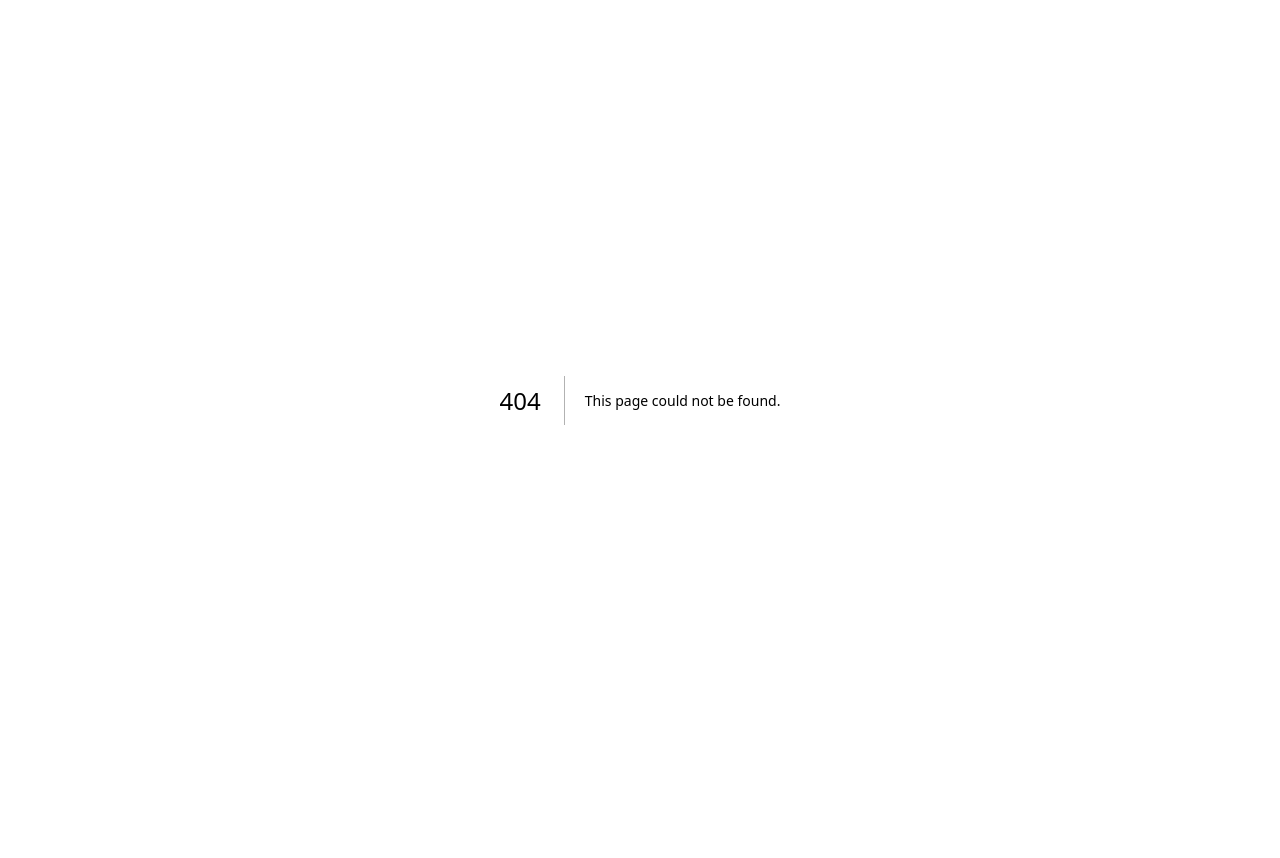
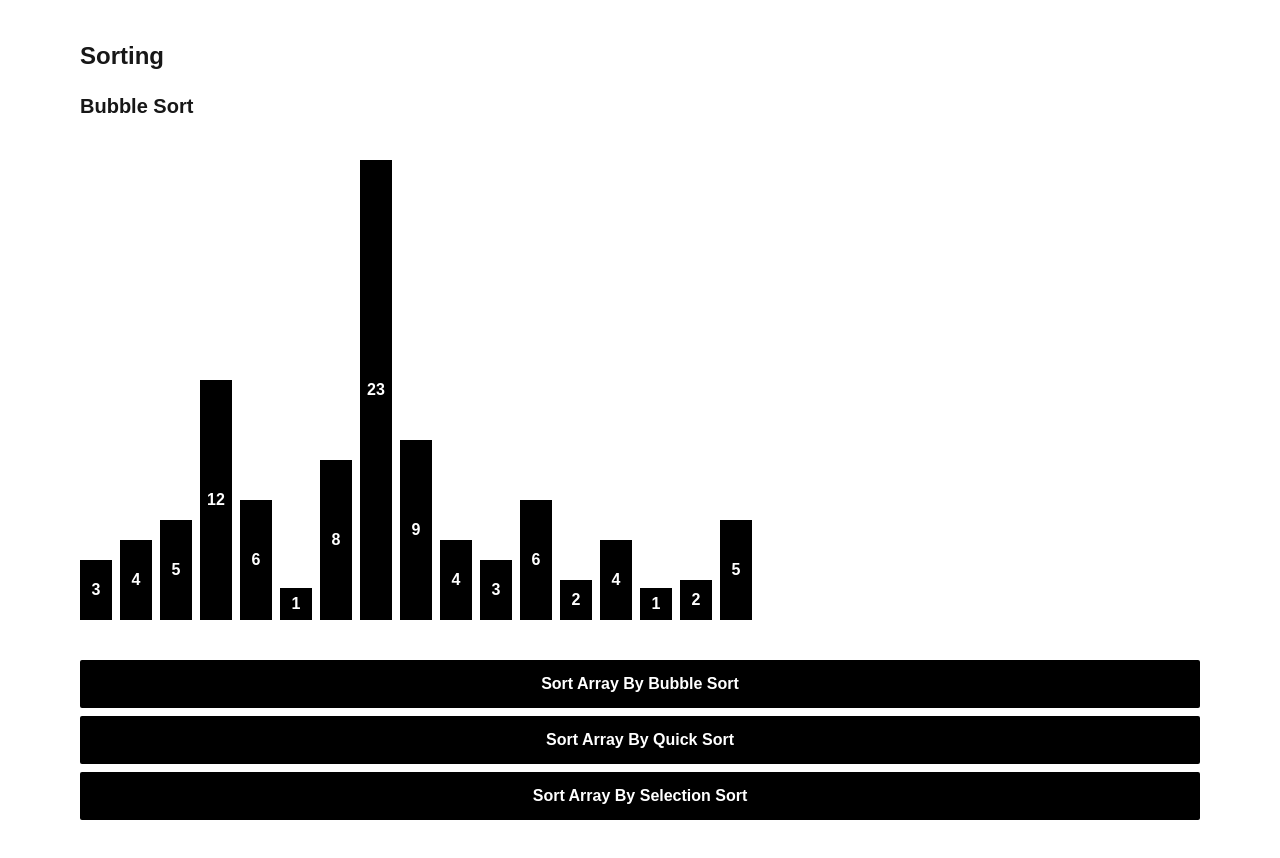
Before and after one commit to PRAVEENYADAV2/college_chan_deploy, a Next.js app: page /sorting in a window 1280 px wide. Before the commit this address had no page. Before the commit the page ends 800 px from the top, so only its background shows below. Built offline with nearby package versions, Linux system fonts and the light colour scheme.

Commit message:
Sorting Alorithms

```diff
--- /dev/null
+++ b/app/sorting/page.jsx
@@ -0,0 +1,112 @@
+"use client"
+import { useState } from "react";
+
+//BubbleSort
+async function BubbleSort(arr, setArr) {
+    let sortedArray = [...arr];
+    for (let i = 0; i < sortedArray.length - 1; i++) {
+        let swapped = false;
+        for (let j = 0; j < sortedArray.length - i - 1; j++) {
+            if (sortedArray[j] > sortedArray[j + 1]) {
+                [sortedArray[j], sortedArray[j + 1]] = [sortedArray[j + 1], sortedArray[j]];
+                swapped = true;
+                setArr([...sortedArray]);
+
+
+                await new Promise(resolve => setTimeout(resolve, 200));
+            }
+        }
+        if (!swapped) break;
+    }
+}
+//QuickSort
+async function QuickSort(arr, setArr, low = 0, high = arr.length - 1) {
+    if (low < high) {
+        const pivotIndex = await partition(arr, setArr, low, high);
+        await QuickSort(arr, setArr, low, pivotIndex - 1);
+        await QuickSort(arr, setArr, pivotIndex + 1, high);
+    }
+}
+
+async function partition(arr, setArr, low, high) {
+    let pivot = arr[high];
+    let k = low - 1;
+
+    for (let i = low; i < high; i++) {
+        if (arr[i] < pivot) {
+            k++;
+            [arr[i], arr[k]] = [arr[k], arr[i]];
+            setArr([...arr]);
+            await new Promise(resolve => setTimeout(resolve, 300));
+        }
+    }
+    [arr[k + 1], arr[high]] = [arr[high], arr[k + 1]];
+    setArr([...arr]);
+    await new Promise(resolve => setTimeout(resolve, 300));
+    return k + 1;
+}
+
+//Selection Sort
+async function SelectionSort(arr, setArr, low = 0, high = arr.length - 1) {
+    for (let i = 0; i < high; i++) {
+        let max_i = max_element_index(arr, low, high - i);
+        [arr[max_i], arr[high - i]] = [arr[high - i], arr[max_i]]
+        setArr([...arr]);
+        await new Promise(resolve => setTimeout(resolve, 300));
+    }
+}
+
+function max_element_index(arr, low, high) {
+    let max_i = low;
+    for (let i = low; i <= high; i++) {
+        if (arr[max_i] < arr[i]) {
+            max_i = i
+        }
+    }
+    return max_i
+}
+
+
+
+
+export default function Sorting() {
+    const [arr, setArr] = useState([3, 4, 5, 12, 6, 1, 8, 23, 9, 4, 3, 6, 2, 4, 1, 2, 5]);
+
+    const sortArrHandle = () => {
+        BubbleSort(arr, setArr);
+    }
+    const sortArrHandleQuick = async () => {
+        const sortedArr = [...arr];
+        await QuickSort(sortedArr, setArr);
+    }
+    const sortArrHandleSelectionSort = async () => {
+        const copyArr = [...arr];
+        await SelectionSort(arr, setArr);
+    }
+
+    return (
+        <div className="max-w-[1200px] m-auto p-10">
+            <h1 className="font-bold text-2xl">Sorting</h1>
+            <h2 className="text-xl font-semibold mt-5">Bubble Sort</h2>
+
+            <div className="bar-chart my-10 flex items-end gap-2">
+                {arr.map((current_element, i) => (
+                    <div key={i} className="w-4 bg-black flex items-center justify-center text-white font-bold p-4" style={{ height: `${current_element * 20}px` }}><h1>{current_element}</h1></div>
+                ))}
+            </div>
+            <div className="flex flex-col gap-2">
+                <button className="p-3 rounded-sm bg-black text-white font-bold" onClick={sortArrHandle}>
+                    Sort Array By Bubble Sort
+                </button>
+                <button className="p-3 rounded-sm bg-black text-white font-bold" onClick={sortArrHandleQuick}>
+                    Sort Array By Quick Sort
+                </button>
+                <button className="p-3 rounded-sm bg-black text-white font-bold" onClick={sortArrHandleSelectionSort}>
+                    Sort Array By Selection Sort
+                </button>
+
+
+            </div>
+        </div>
+    );
+}
```
